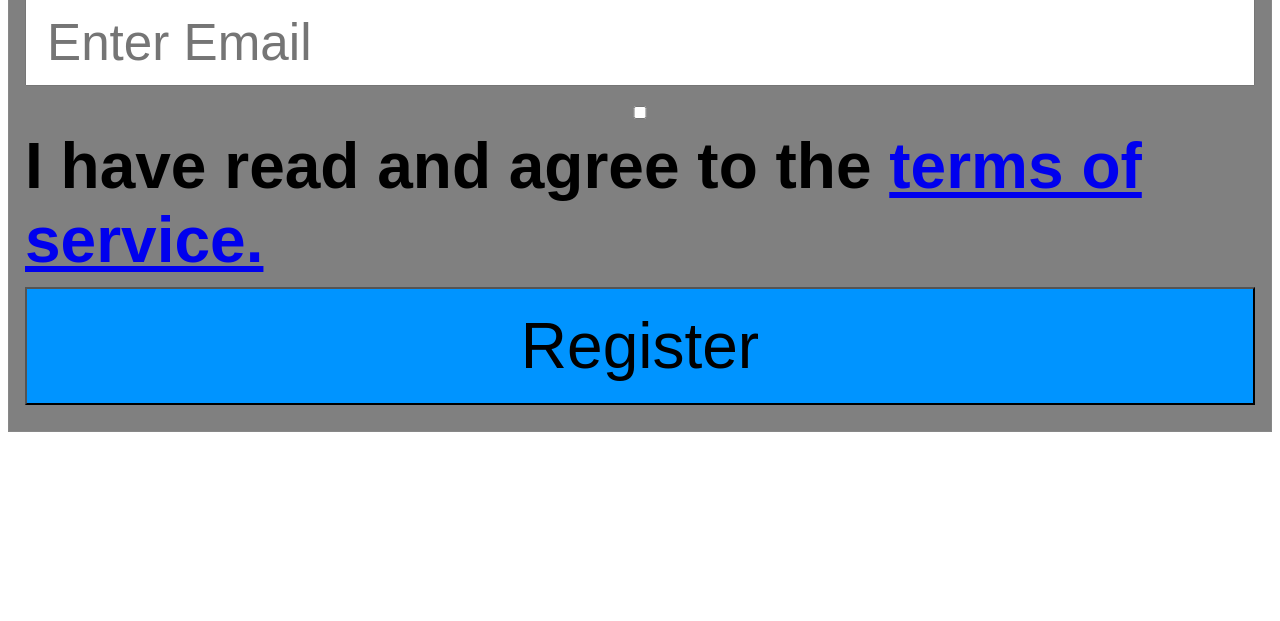
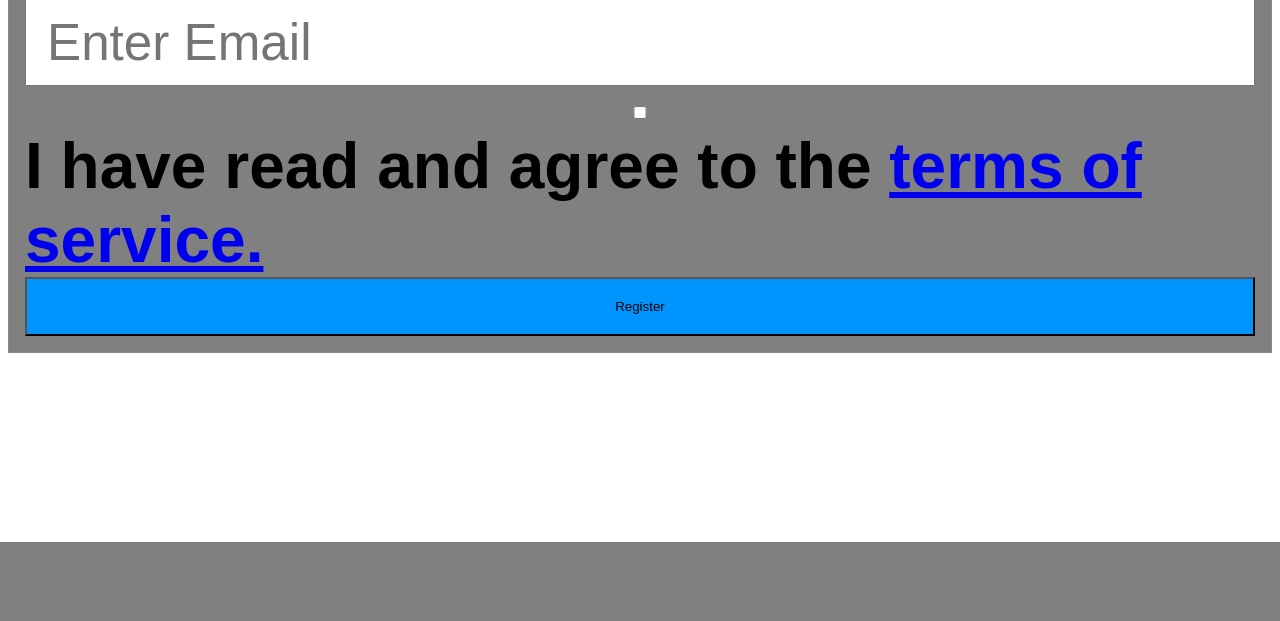
Before and after one commit to Mihneass/Proiect-TW, a PHP site: page /register.php in a window 1280 px wide. Shown: the part 636-1257 px from the top of the page. After the commit the page ends 1178 px from the top, so only its background shows below. Run offline with PHP 8.4, Linux system fonts and the light colour scheme.

Commit message:
Update StyleSheet.css

```diff
--- a/StyleSheet.css
+++ b/StyleSheet.css
@@ -26,14 +26,7 @@
             box-sizing: border-box;
             font-size:4vw;
         }
-        button {
-            background-color: #0094ff;
-            color: black;
-            padding: 20px 40px;
-            margin: 10px 0 ;
-            cursor: pointer;
-            width: 100%;
-            font-size:5vw;
+
         }
         .main {
 
@@ -63,6 +56,14 @@
         button:hover {
             opacity: 0.5;
         }
+
+        button {
+            background-color: #0094ff;
+            color: black;
+            padding: 20px 30px;
+            cursor: pointer;
+            width: 100%;
+		}
         .pass {
             float: right;
         }
```
